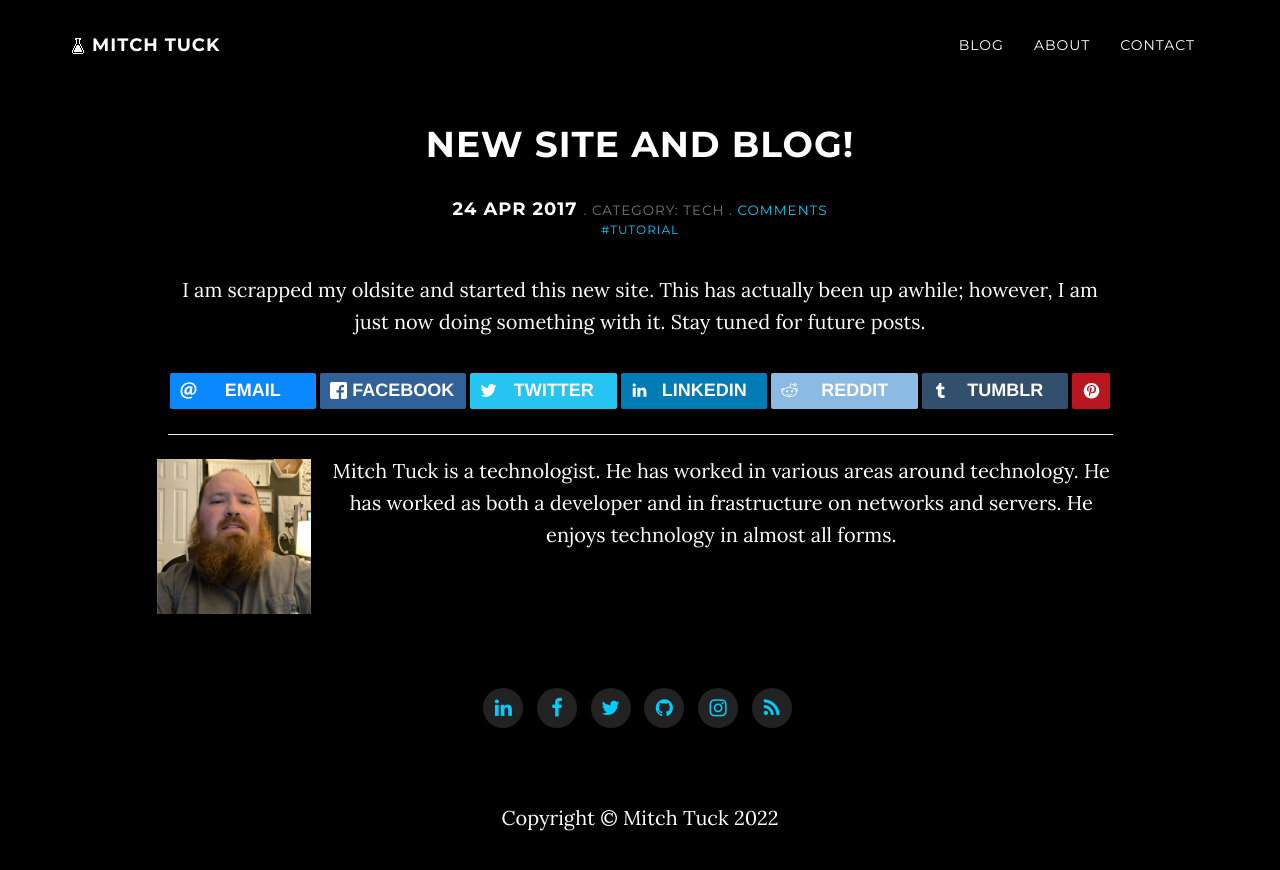
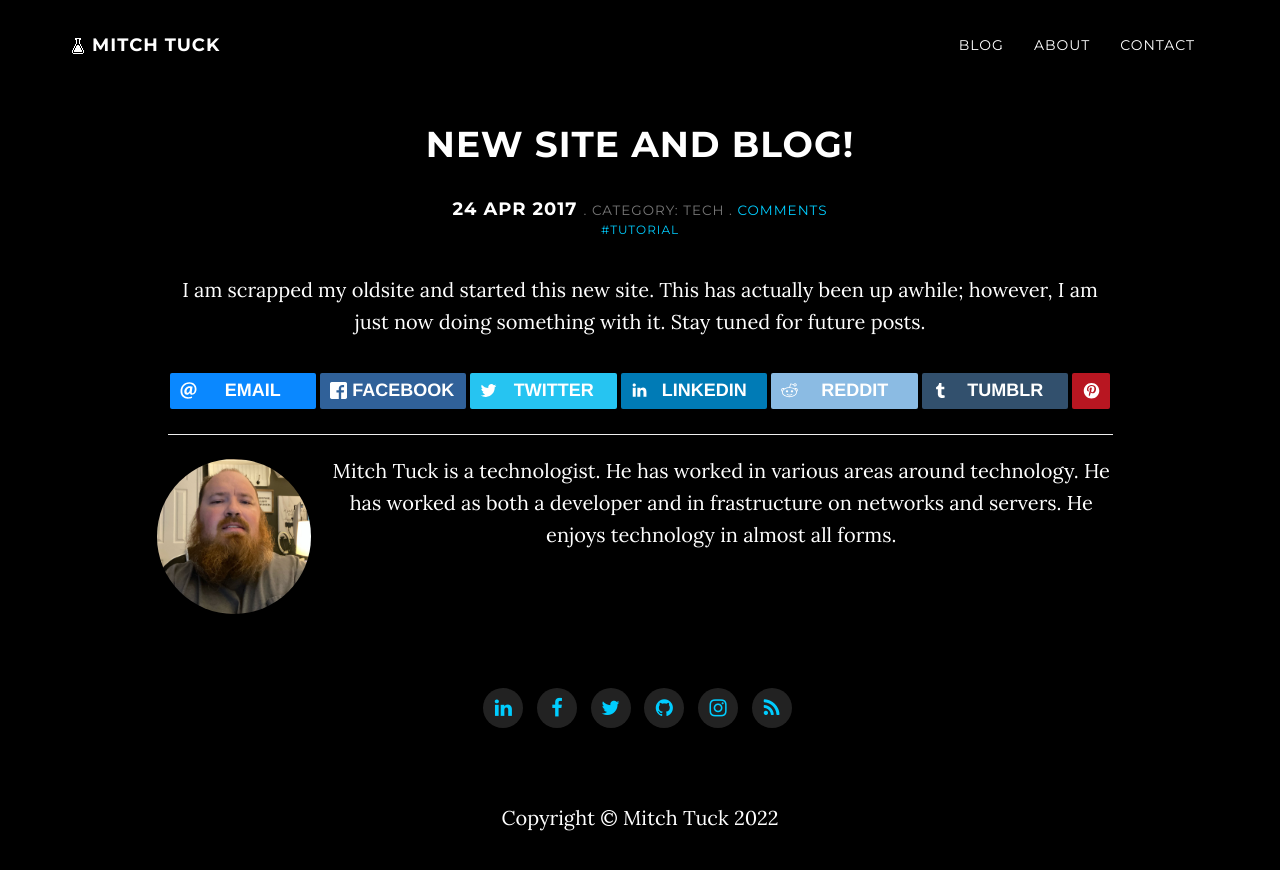
Before and after one commit to matuck/matuck.github.io, a Jekyll site: the page built from _posts/2017-04-24-newblog.html, in a window 1280 px wide and 900 px high. Shown: the top 870 px of the window. Built offline with Jekyll 4.4.1, drawn with Linux system fonts in a browser that asks for light colours; nearby versions of some CDN libraries; comment, search, counter and statistics services are not loaded; a style sheet for code colours, icons or effects is not loaded.

Commit message:
update picture layout

```diff
--- a/_layouts/post.html
+++ b/_layouts/post.html
@@ -43,7 +43,7 @@
 
           {% if site.author_blurb %}
           <div class="author row">
-            <img class="col-xs-4 col-sm-3 col-md-2" src="{{site.baseurl}}{{site.author_blurb_image}}" alt="Me" />
+            <img class="col-xs-4 col-sm-3 col-md-2 roundborderpic" src="{{site.baseurl}}{{site.author_blurb_image}}" alt="Me" />
             <p class="col-xs-8 col-sm-9 col-md-10">
               {{ site.author_blurb }}
             </p>
```
